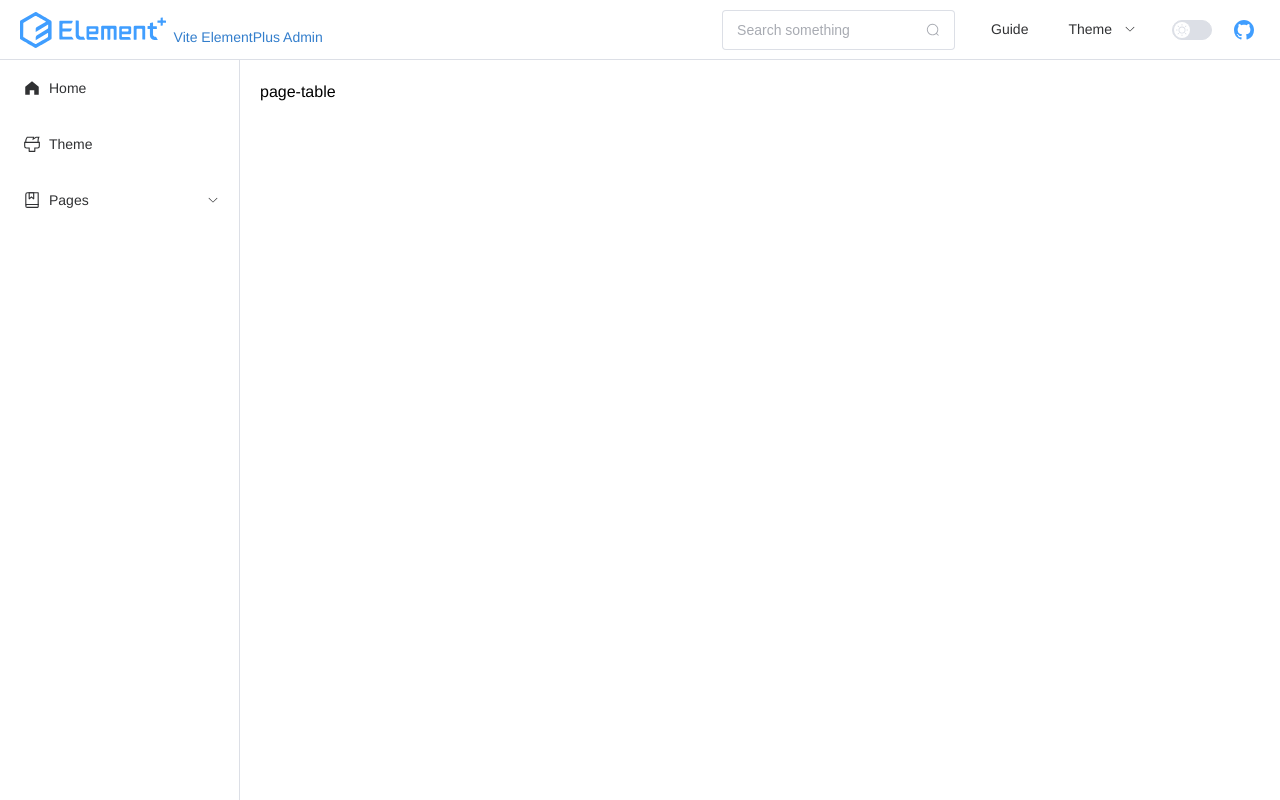
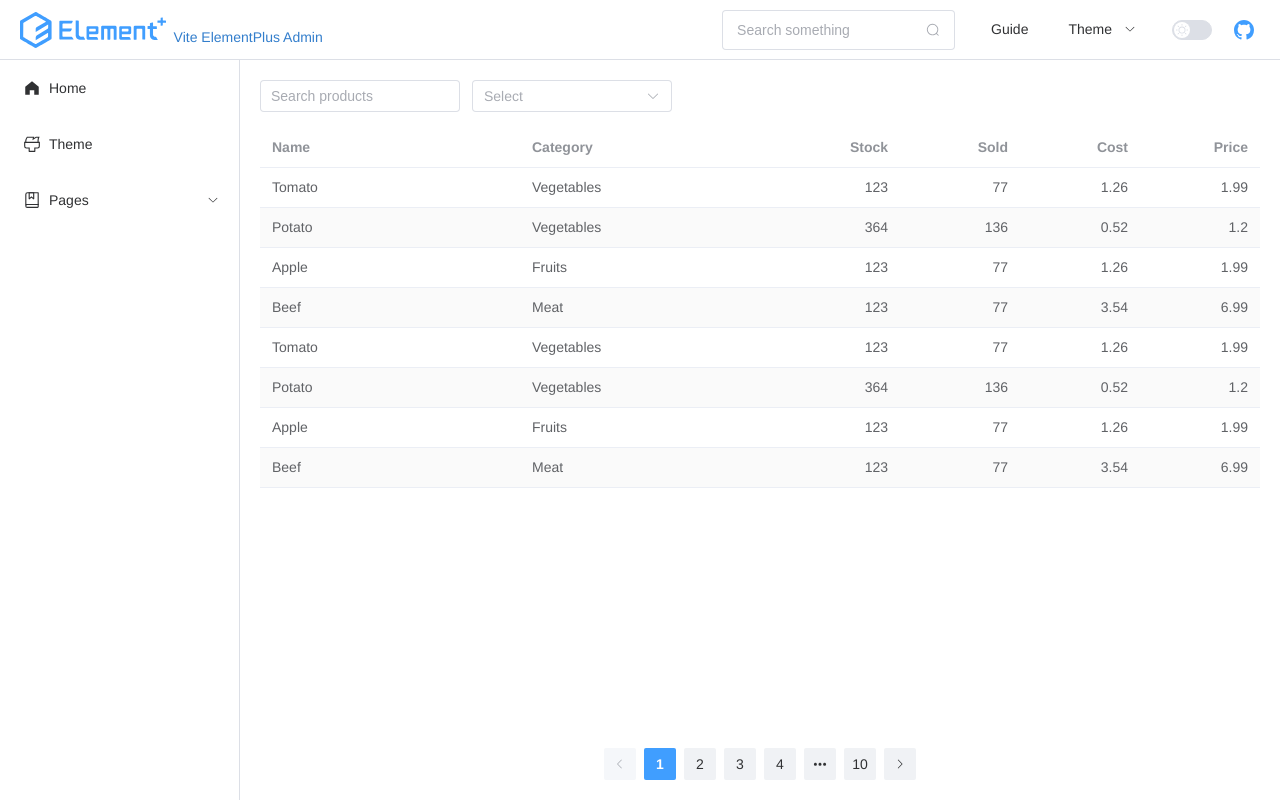
Before and after one commit to LearnShare/Vite-ElementPlus-Admin, a Vue app: page /pages/table in a window 1280 px wide. Built offline with nearby package versions, Linux system fonts and the light colour scheme; what vue3-apexcharts would draw is missing.

Commit message:
page: table.

```diff
--- /dev/null
+++ b/src/pages/table/index.scss
@@ -0,0 +1,25 @@
+.page-table {
+  display: flex;
+  flex-direction: column;
+  gap: 16px;
+  height: 100%;
+  overflow: hidden;
+
+  .toolbar {
+    display: flex;
+    gap: 12px;
+
+    & > * {
+      max-width: 200px;
+    }
+  }
+
+  .table {
+    flex: 1;
+    overflow: auto;
+  }
+
+  .el-pagination {
+    justify-content: center;
+  }
+}
--- a/src/pages/table/index.vue
+++ b/src/pages/table/index.vue
@@ -1,3 +1,182 @@
 <template>
-  <div>page-table</div>
+  <div class="page-table">
+    <div class="toolbar">
+      <el-input
+          v-model="filter.search"
+          placeholder="Search products" />
+      <el-select
+          v-model="filter.category"
+          multiple
+          collapse-tags>
+        <el-option
+            v-for="category in categories"
+            :key="category.id"
+            :label="category.name"
+            :value="category.id" />
+      </el-select>
+    </div>
+    <div class="table">
+      <el-table
+          :data="data"
+          stripe>
+        <el-table-column
+            label="Name"
+            prop="name" />
+        <el-table-column
+            label="Category"
+            prop="category" />
+        <el-table-column
+            label="Stock"
+            prop="stock"
+            align="right"
+            width="120" />
+        <el-table-column
+            label="Sold"
+            prop="sold"
+            align="right"
+            width="120" />
+        <el-table-column
+            label="Cost"
+            prop="cost"
+            align="right"
+            width="120" />
+        <el-table-column
+            label="Price"
+            prop="price"
+            align="right"
+            width="120" />
+      </el-table>
+    </div>
+    <div class="footer">
+      <el-pagination
+          background
+          layout="prev, pager, next"
+          :pager-count="5"
+          :total="total"
+          :page-size="filter.size"
+          :current-page="filter.page"
+          @current-change="pageUpdated" />
+    </div>
+  </div>
 </template>
+
+<script
+    setup
+    lang="ts">
+import {
+  ref,
+} from 'vue';
+
+const filter = ref({
+  page: 1,
+  size: 10,
+  search: '',
+  categories: [],
+});
+
+const total = 100;
+
+// options
+const categories = [
+  {
+    id: 'vegetables',
+    name: 'Vegetables',
+  },
+  {
+    id: 'fruits',
+    name: 'Fruits',
+  },
+  {
+    id: 'meat',
+    name: 'Meat',
+  },
+  {
+    id: 'bread',
+    name: 'Bread',
+  },
+];
+
+const data = [
+  {
+    id: 1,
+    name: 'Tomato',
+    category: 'Vegetables',
+    stock: 123,
+    cost: 1.26,
+    sold: 77,
+    price: 1.99,
+  },
+  {
+    id: 2,
+    name: 'Potato',
+    category: 'Vegetables',
+    stock: 364,
+    cost: 0.52,
+    sold: 136,
+    price: 1.2,
+  },
+  {
+    id: 3,
+    name: 'Apple',
+    category: 'Fruits',
+    stock: 123,
+    cost: 1.26,
+    sold: 77,
+    price: 1.99,
+  },
+  {
+    id: 4,
+    name: 'Beef',
+    category: 'Meat',
+    stock: 123,
+    cost: 3.54,
+    sold: 77,
+    price: 6.99,
+  },
+  {
+    id: 5,
+    name: 'Tomato',
+    category: 'Vegetables',
+    stock: 123,
+    cost: 1.26,
+    sold: 77,
+    price: 1.99,
+  },
+  {
+    id: 6,
+    name: 'Potato',
+    category: 'Vegetables',
+    stock: 364,
+    cost: 0.52,
+    sold: 136,
+    price: 1.2,
+  },
+  {
+    id: 7,
+    name: 'Apple',
+    category: 'Fruits',
+    stock: 123,
+    cost: 1.26,
+    sold: 77,
+    price: 1.99,
+  },
+  {
+    id: 8,
+    name: 'Beef',
+    category: 'Meat',
+    stock: 123,
+    cost: 3.54,
+    sold: 77,
+    price: 6.99,
+  },
+];
+
+function pageUpdated(page) {
+  filter.value.page = page;
+}
+</script>
+
+<style
+    scoped
+    lang="scss"
+    src="./index.scss"></style>
```
